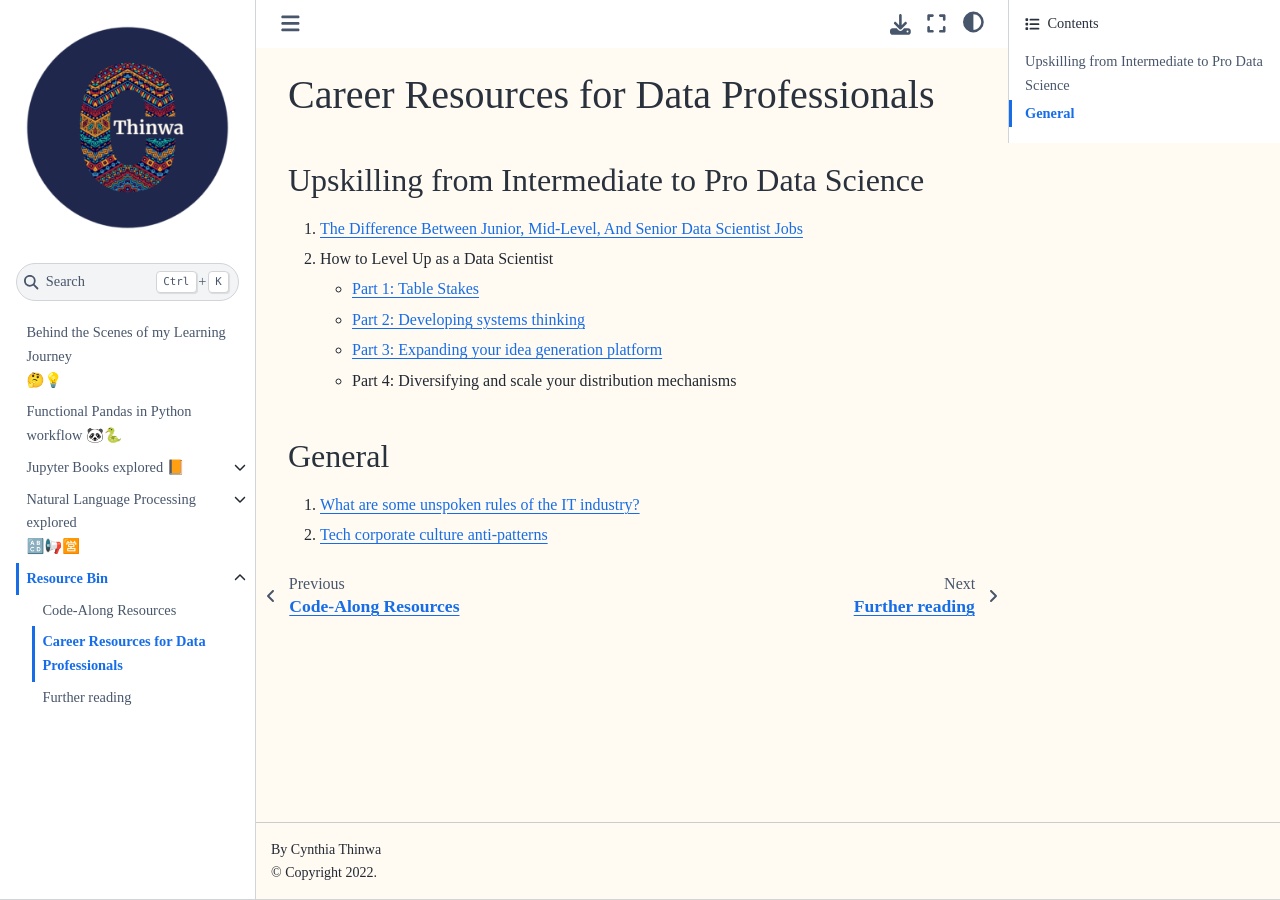
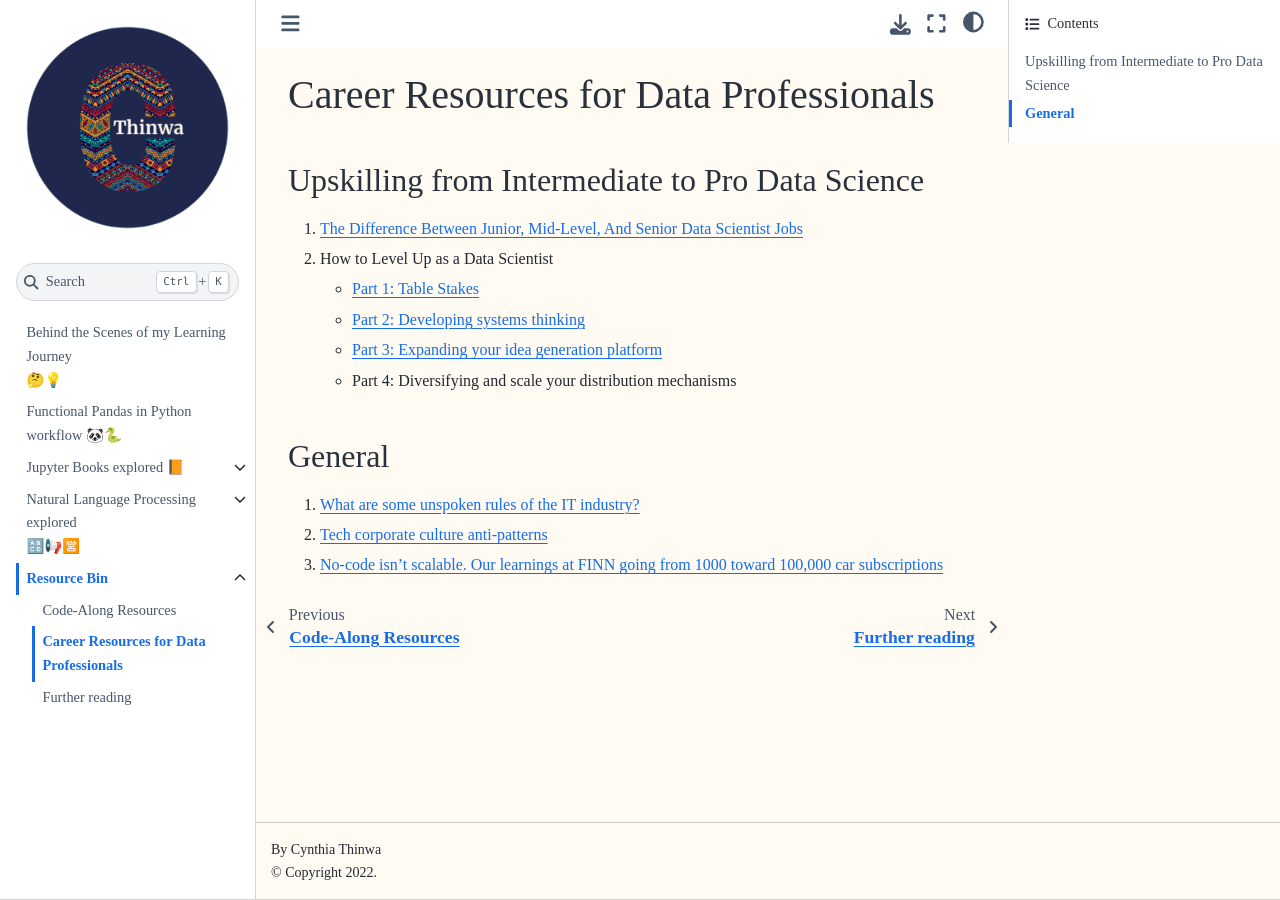
Before and after one commit to CeeThinwa/BTS-Continuous-Learning, a Jupyter Book: the page built from book/career_resources.md, in a window 1280 px wide. Built offline with Jupyter Book 1.0.4 settings and Sphinx 7.4.7 and the Sphinx Book theme 1.1.4, drawn with Linux system fonts in a browser that asks for light colours.

Commit message:
added link

```diff
--- a/book/career_resources.md
+++ b/book/career_resources.md
@@ -13,3 +13,4 @@
 
 1. [What are some unspoken rules of the IT industry?](https://medium.com/@imjosef/what-are-some-unspoken-rules-of-the-i-t-industry-afe017bf6a5)
 2. [Tech corporate culture anti-patterns](https://medium.com/@cruise_woolens_0w/tech-corporate-culture-anti-patterns-ae24e6c46e2f)
+3. [No-code isn’t scalable. Our learnings at FINN going from 1000 toward 100,000 car subscriptions](https://medium.com/@ishtiaque/no-code-isnt-scalable-our-learnings-at-finn-going-from-1000-toward-100-000-car-subscriptions-ac98e752fc61)
```
